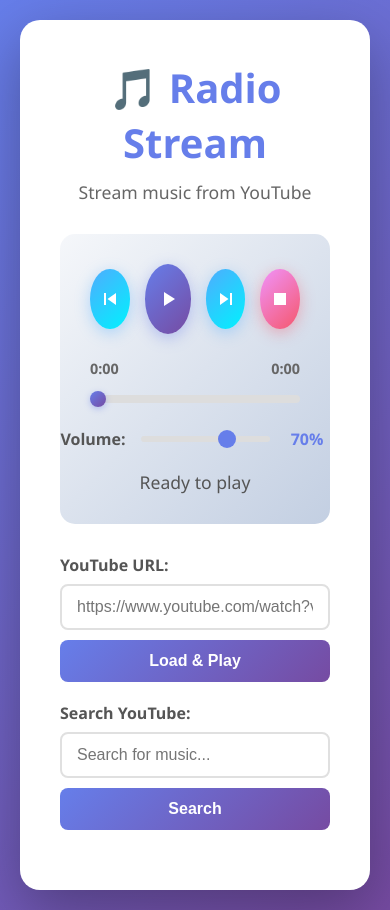
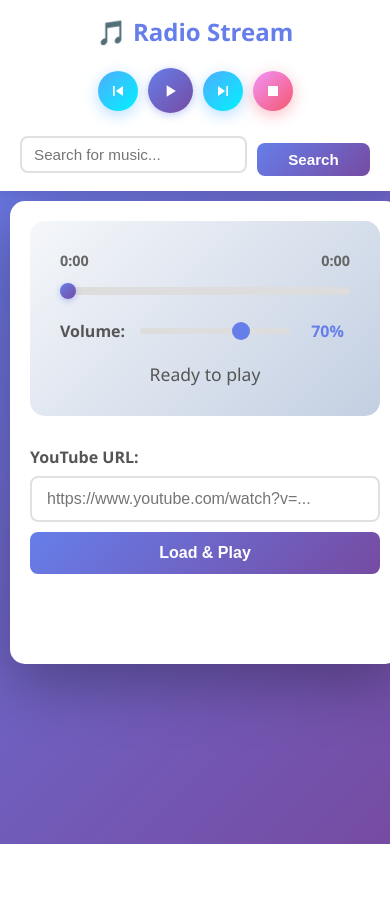
Before and after one commit to lakomca/radio, a website: page public/index.html in a window 390 px wide. After the commit the page ends 844 px from the top, so only its background shows below. Drawn offline with Linux system fonts and the light colour scheme.

Commit message:
Move playback buttons and search bar to navbar, update search results to show 10 videos with Load More button

```diff
--- a/public/index.html
+++ b/public/index.html
@@ -7,39 +7,47 @@
     <link rel="stylesheet" href="style.css">
 </head>
 <body>
-    <div class="container">
-        <header>
-            <h1>🎵 Radio Stream</h1>
-            <p class="subtitle">Stream music from YouTube</p>
-        </header>
+    <nav class="navbar">
+        <div class="navbar-content">
+            <div class="navbar-brand">
+                <h1>🎵 Radio Stream</h1>
+            </div>
 
-        <div class="player-container">
-            <div class="controls">
+            <div class="navbar-controls">
                 <button id="prevBtn" class="control-btn prev-btn" aria-label="Previous">
-                    <svg width="24" height="24" viewBox="0 0 24 24" fill="currentColor">
+                    <svg width="20" height="20" viewBox="0 0 24 24" fill="currentColor">
                         <path d="M6 6h2v12H6zm3.5 6l8.5 6V6z"/>
                     </svg>
                 </button>
                 <button id="playPauseBtn" class="control-btn play-btn" aria-label="Play/Pause">
-                    <svg id="playIcon" width="24" height="24" viewBox="0 0 24 24" fill="currentColor">
+                    <svg id="playIcon" width="20" height="20" viewBox="0 0 24 24" fill="currentColor">
                         <path d="M8 5v14l11-7z"/>
                     </svg>
-                    <svg id="pauseIcon" width="24" height="24" viewBox="0 0 24 24" fill="currentColor" style="display: none;">
+                    <svg id="pauseIcon" width="20" height="20" viewBox="0 0 24 24" fill="currentColor" style="display: none;">
                         <path d="M6 4h4v16H6V4zm8 0h4v16h-4V4z"/>
                     </svg>
                 </button>
                 <button id="nextBtn" class="control-btn next-btn" aria-label="Next">
-                    <svg width="24" height="24" viewBox="0 0 24 24" fill="currentColor">
+                    <svg width="20" height="20" viewBox="0 0 24 24" fill="currentColor">
                         <path d="M6 18l8.5-6L6 6v12zM16 6v12h2V6h-2z"/>
                     </svg>
                 </button>
                 <button id="stopBtn" class="control-btn stop-btn" aria-label="Stop">
-                    <svg width="24" height="24" viewBox="0 0 24 24" fill="currentColor">
+                    <svg width="20" height="20" viewBox="0 0 24 24" fill="currentColor">
                         <path d="M6 6h12v12H6z"/>
                     </svg>
                 </button>
             </div>
 
+            <div class="navbar-search">
+                <input type="text" id="searchQuery" placeholder="Search for music..." />
+                <button id="searchBtn" class="search-btn">Search</button>
+            </div>
+        </div>
+    </nav>
+
+    <div class="container">
+        <div class="player-container">
             <div class="progress-container">
                 <div class="progress-info">
                     <span id="currentTime">0:00</span>
@@ -65,19 +73,12 @@
                 <input type="text" id="youtubeUrl" placeholder="https://www.youtube.com/watch?v=..." />
                 <button id="loadBtn" class="load-btn">Load & Play</button>
             </div>
-
-            <div class="search-section">
-                <div class="input-group">
-                    <label for="searchQuery">Search YouTube:</label>
-                    <input type="text" id="searchQuery" placeholder="Search for music..." />
-                    <button id="searchBtn" class="search-btn">Search</button>
-                </div>
-                <div id="searchResults" class="search-results"></div>
-            </div>
         </div>
 
-        <audio id="audioPlayer" preload="none"></audio>
+        <div id="searchResults" class="search-results"></div>
     </div>
+
+    <audio id="audioPlayer" preload="none"></audio>
 
     <script src="app.js"></script>
 </body>
--- a/public/style.css
+++ b/public/style.css
@@ -8,11 +8,83 @@
     font-family: 'Segoe UI', Tahoma, Geneva, Verdana, sans-serif;
     background: linear-gradient(135deg, #667eea 0%, #764ba2 100%);
     min-height: 100vh;
+    padding: 0;
+    margin: 0;
+    color: #333;
+}
+
+.navbar {
+    background: white;
+    box-shadow: 0 2px 10px rgba(0, 0, 0, 0.1);
+    padding: 15px 20px;
+    position: sticky;
+    top: 0;
+    z-index: 1000;
+    width: 100%;
+}
+
+.navbar-content {
+    max-width: 1200px;
+    margin: 0 auto;
     display: flex;
-    justify-content: center;
     align-items: center;
-    padding: 20px;
-    color: #333;
+    justify-content: space-between;
+    gap: 20px;
+    flex-wrap: wrap;
+}
+
+.navbar-brand h1 {
+    font-size: 1.5em;
+    color: #667eea;
+    margin: 0;
+    white-space: nowrap;
+}
+
+.navbar-controls {
+    display: flex;
+    align-items: center;
+    gap: 10px;
+}
+
+.navbar-search {
+    display: flex;
+    align-items: center;
+    gap: 10px;
+    flex: 1;
+    min-width: 250px;
+    max-width: 400px;
+}
+
+.navbar-search input {
+    flex: 1;
+    padding: 8px 12px;
+    border: 2px solid #e0e0e0;
+    border-radius: 8px;
+    font-size: 0.95em;
+    transition: border-color 0.3s ease;
+}
+
+.navbar-search input:focus {
+    outline: none;
+    border-color: #667eea;
+}
+
+.navbar-search .search-btn {
+    padding: 8px 20px;
+    background: linear-gradient(135deg, #667eea 0%, #764ba2 100%);
+    color: white;
+    border: none;
+    border-radius: 8px;
+    font-size: 0.95em;
+    font-weight: 600;
+    cursor: pointer;
+    transition: all 0.3s ease;
+    white-space: nowrap;
+}
+
+.navbar-search .search-btn:hover {
+    transform: translateY(-2px);
+    box-shadow: 0 4px 12px rgba(102, 126, 234, 0.4);
 }
 
 .container {
@@ -20,25 +92,11 @@
     border-radius: 20px;
     box-shadow: 0 20px 60px rgba(0, 0, 0, 0.3);
     padding: 40px;
-    max-width: 800px;
+    max-width: 1200px;
     width: 100%;
+    margin: 20px auto;
 }
 
-header {
-    text-align: center;
-    margin-bottom: 30px;
-}
-
-header h1 {
-    font-size: 2.5em;
-    color: #667eea;
-    margin-bottom: 10px;
-}
-
-.subtitle {
-    color: #666;
-    font-size: 1.1em;
-}
 
 .player-container {
     background: linear-gradient(135deg, #f5f7fa 0%, #c3cfe2 100%);
@@ -48,17 +106,9 @@
     text-align: center;
 }
 
-.controls {
-    display: flex;
-    justify-content: center;
-    align-items: center;
-    gap: 15px;
-    margin-bottom: 25px;
-}
-
 .control-btn {
-    width: 60px;
-    height: 60px;
+    width: 45px;
+    height: 45px;
     border-radius: 50%;
     border: none;
     background: linear-gradient(135deg, #667eea 0%, #764ba2 100%);
@@ -68,12 +118,12 @@
     align-items: center;
     justify-content: center;
     transition: all 0.3s ease;
-    box-shadow: 0 4px 15px rgba(102, 126, 234, 0.4);
+    box-shadow: 0 2px 8px rgba(102, 126, 234, 0.4);
 }
 
 .control-btn:hover {
     transform: scale(1.1);
-    box-shadow: 0 6px 20px rgba(102, 126, 234, 0.6);
+    box-shadow: 0 4px 12px rgba(102, 126, 234, 0.6);
 }
 
 .control-btn:active {
@@ -81,8 +131,8 @@
 }
 
 .play-btn {
-    width: 70px;
-    height: 70px;
+    width: 50px;
+    height: 50px;
 }
 
 .prev-btn, .next-btn {
@@ -270,9 +320,36 @@
 }
 
 .search-results {
+    margin-top: 30px;
+    padding: 20px;
+}
+
+.load-more-container {
+    text-align: center;
     margin-top: 20px;
-    max-height: 400px;
-    overflow-y: auto;
+}
+
+.load-more-btn {
+    padding: 12px 30px;
+    background: linear-gradient(135deg, #667eea 0%, #764ba2 100%);
+    color: white;
+    border: none;
+    border-radius: 8px;
+    font-size: 1em;
+    font-weight: 600;
+    cursor: pointer;
+    transition: all 0.3s ease;
+}
+
+.load-more-btn:hover {
+    transform: translateY(-2px);
+    box-shadow: 0 6px 20px rgba(102, 126, 234, 0.4);
+}
+
+.load-more-btn:disabled {
+    opacity: 0.5;
+    cursor: not-allowed;
+    transform: none;
 }
 
 .result-item {
@@ -336,3 +413,39 @@
 .search-results::-webkit-scrollbar-thumb:hover {
     background: #764ba2;
 }
+
+/* Responsive design */
+@media (max-width: 768px) {
+    .navbar-content {
+        flex-direction: column;
+        align-items: stretch;
+    }
+
+    .navbar-brand {
+        text-align: center;
+    }
+
+    .navbar-controls {
+        justify-content: center;
+    }
+
+    .navbar-search {
+        max-width: 100%;
+    }
+
+    .container {
+        margin: 10px;
+        padding: 20px;
+        border-radius: 15px;
+    }
+
+    .control-btn {
+        width: 40px;
+        height: 40px;
+    }
+
+    .play-btn {
+        width: 45px;
+        height: 45px;
+    }
+}
```
Also changed, not shown: public/app.js (+33 -56 lines).
